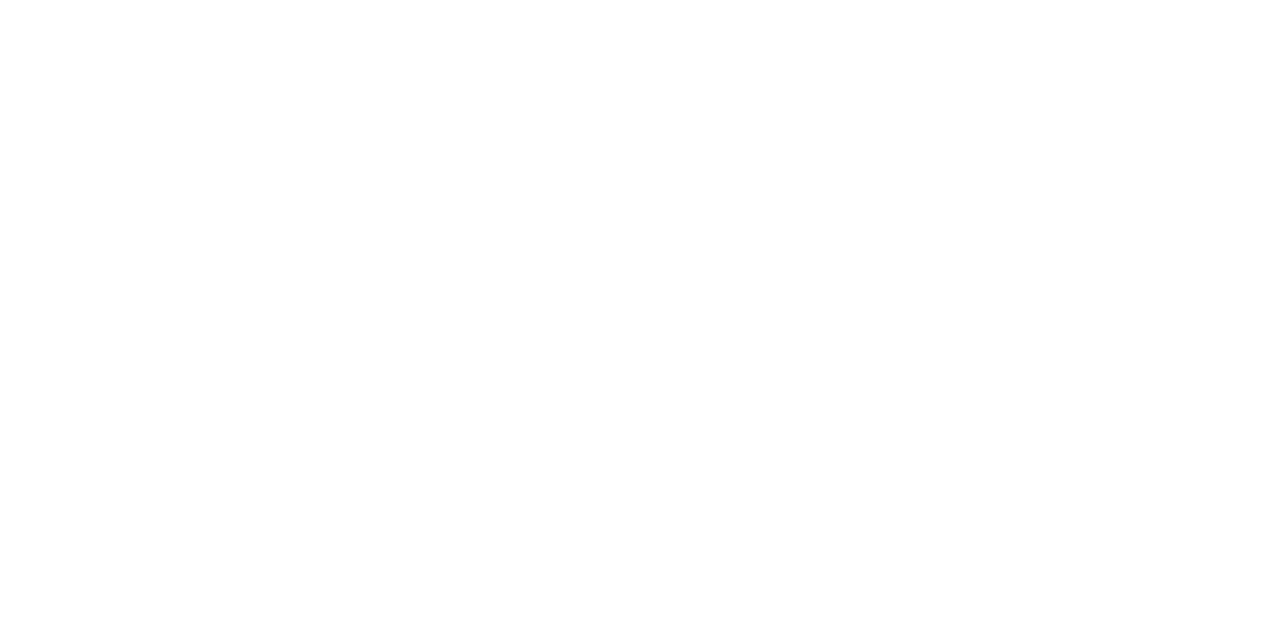
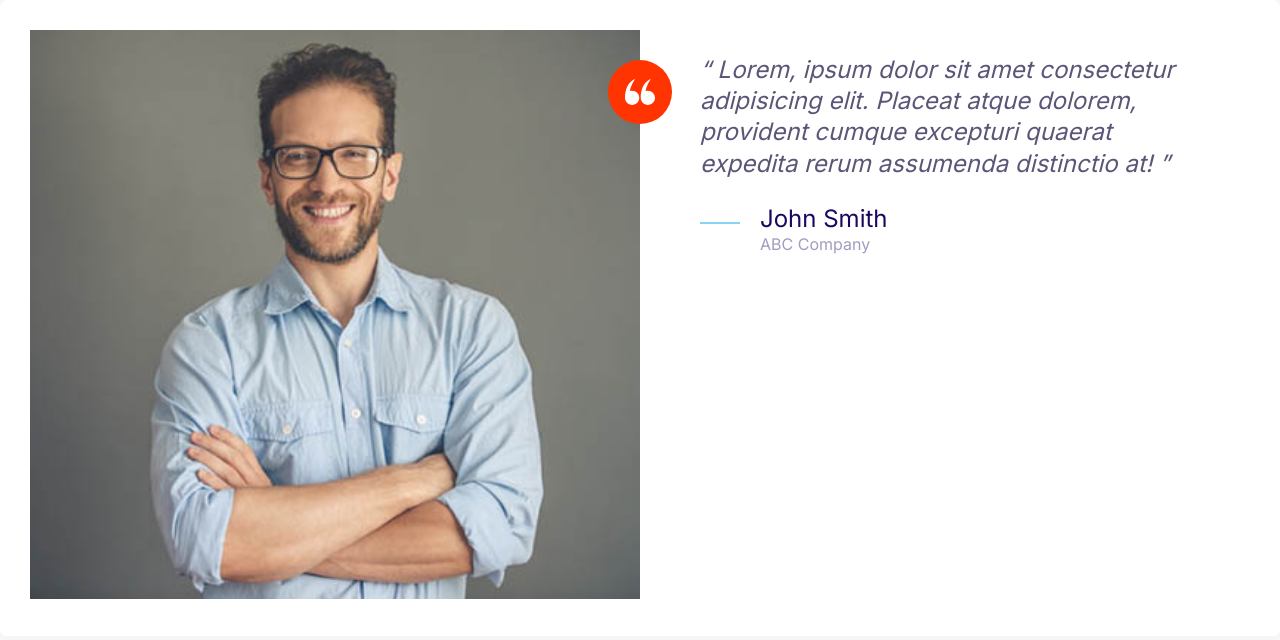
Before and after one commit to catalinus1997/moshify, a plain HTML site: page index.html in a window 1280 px wide. Drawn offline with Linux system fonts and the light colour scheme.

Commit message:
testimonial

```diff
--- a/CSS/index.css
+++ b/CSS/index.css
@@ -170,6 +170,15 @@
   fill: var(--color-primary);
 }
 
+.icon--white {
+  fill: white;
+}
+
+.icon--small {
+  width: 30px;
+  height: 30px;
+}
+
 .icon-container {
   background: #f3f9fa;
   width: 64px;
@@ -178,6 +187,10 @@
   display: inline-flex;
   justify-content: center;
   align-items: center;
+}
+
+.icon-container--accent {
+  background: var(--color-accent);
 }
 
 /* Buttons */
@@ -451,3 +464,32 @@
     grid-template-columns: 1fr 1fr 1fr;
   }
 }
+
+/* Testimonial */
+
+.testimonial {
+  padding: 3rem;
+}
+
+.testimonial__image {
+  position: relative;
+}
+.testimonial__image > img {
+  width: 100%;
+}
+
+.testimonial__image > .icon-container {
+  position: absolute;
+  top: 3rem;
+  right: -32px;
+}
+
+@media screen and (min-width: 768px) {
+  .testimonial .quote,
+  .testimonial .quote__author {
+    font-size: 2.4rem;
+  }
+  .testimonial .quote {
+    margin-left: 6rem;
+  }
+}
--- a/index.html
+++ b/index.html
@@ -14,5 +14,38 @@
     <link rel="stylesheet" href="/CSS/index.css" />
     <link rel="stylesheet" href="/CSS/normalize.css" />
   </head>
-  <body></body>
+  <body>
+    <div class="card testimonial">
+      <div class="grid grid--1x2">
+        <div class="testimonial__image">
+          <img src="/images/testimonial.jpg" alt="A happy smiling customer" />
+          <span class="icon-container icon-container--accent">
+            <svg class="icon icon--white icon--small">
+              <use xlink:href="images/sprite.svg#quotes"></use>
+            </svg>
+          </span>
+        </div>
+        <blockquote class="quote">
+          <p class="quote__text">
+            Lorem, ipsum dolor sit amet consectetur adipisicing elit. Placeat
+            atque dolorem, provident cumque excepturi quaerat expedita rerum
+            assumenda distinctio at!
+          </p>
+          <footer>
+            <div class="media">
+              <div class="media__image">
+                <svg class="icon icon--primary quote__line">
+                  <use xlink:href="images/sprite.svg#line"></use>
+                </svg>
+              </div>
+              <div class="media__body">
+                <h3 class="media__title quote__author">John Smith</h3>
+                <p class="quote__organization">ABC Company</p>
+              </div>
+            </div>
+          </footer>
+        </blockquote>
+      </div>
+    </div>
+  </body>
 </html>
```
Also changed, not shown: components/testimonial.html (added, +32 -0 lines), images/testimonial.jpg (added).
